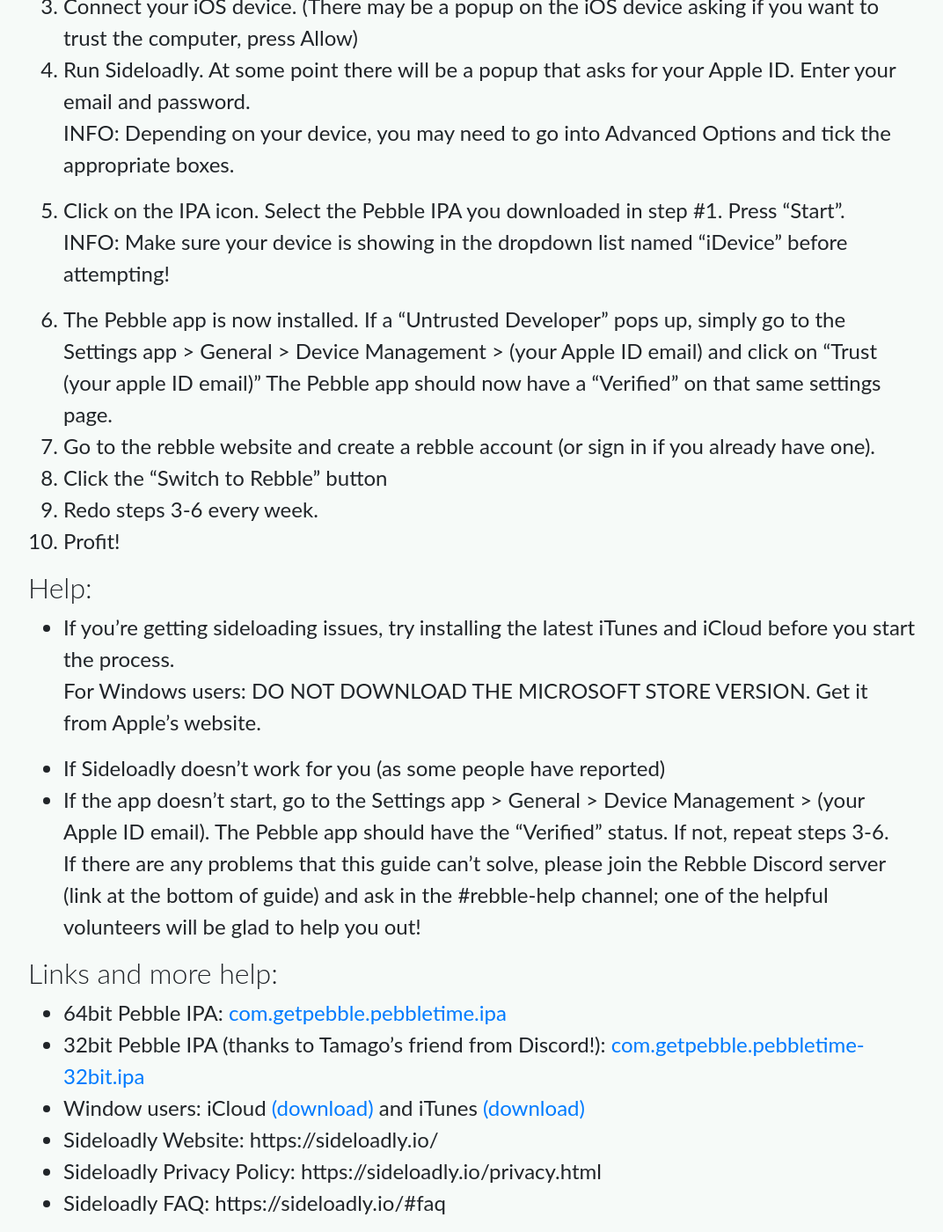
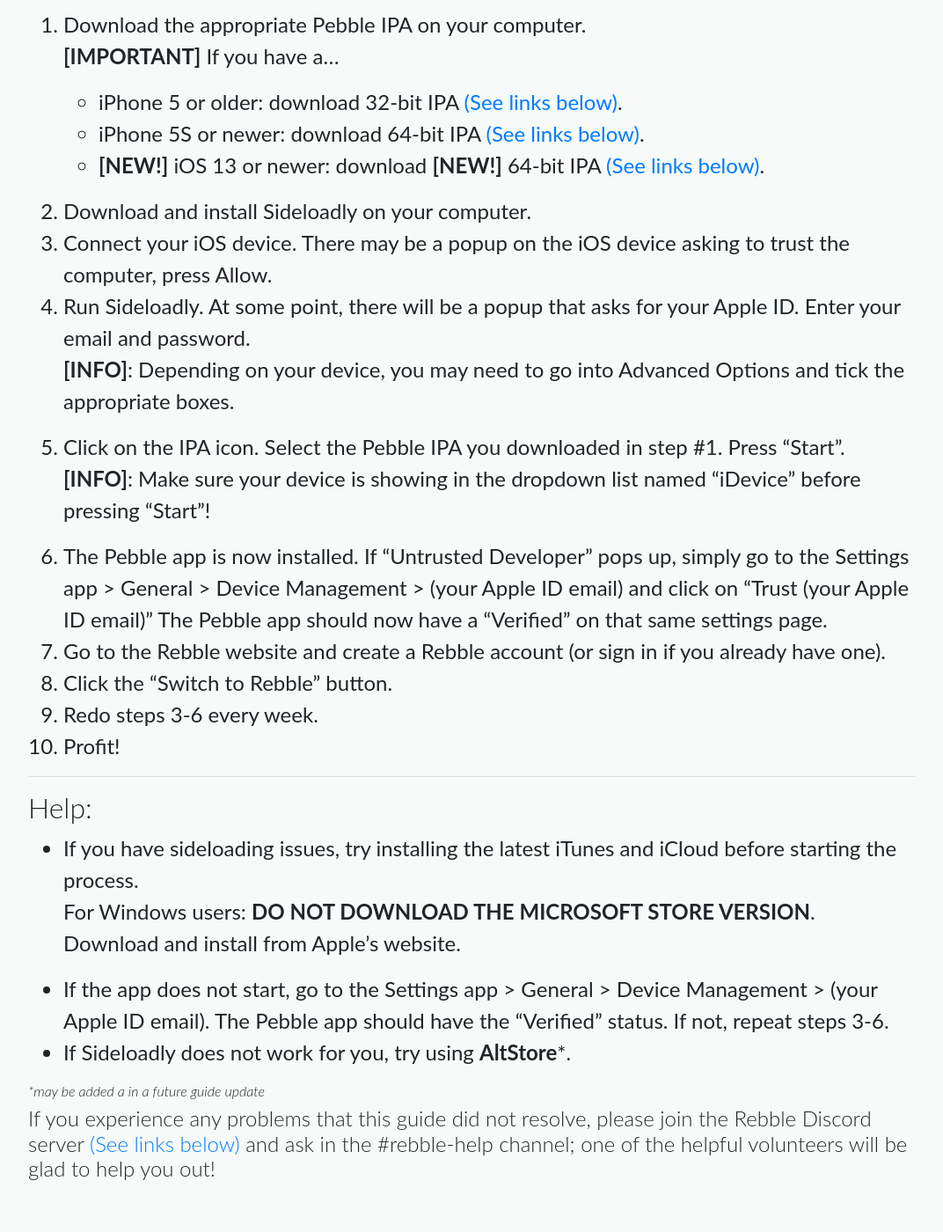
Before and after one commit to pebble-dev/rebble-help, a Jekyll site: the page built from _topic/sideload-ios-app.md, in a window 1280 px wide and 1400 px high, scrolled down 1280 px. Shown: the whole window at 88% size, without its empty margins (96-1168 px from the left). Built offline with Jekyll 4.4.1, drawn with Linux system fonts in a browser that asks for light colours; nearby versions of some CDN libraries; some of the changed text lies outside the part shown.

Commit message:
Update sideload-ios-app.md
Changes:
- Less wordy(?)
- More formatting
- Restructure of some steps
- Added link to Pebble IPA for iOS13 and newer (thanks Doakyz!)
- Mentioned AltStore for possible future guide update
- Hopefully optimized for the rebble website!

```diff
--- a/_topic/sideload-ios-app.md
+++ b/_topic/sideload-ios-app.md
@@ -2,72 +2,88 @@
 layout: post
 title: "Sideloading the Pebble app on iOS"
 prompt: "How to install the iOS app"
-keywords: "removed apple ios iphone store"
-date:   2022-02-12 09:00:00
+keywords: "removed apple ios iphone store sideload ipa"
+date:   2022-03-30 13:00:00
 author: "robonxt"
 hideFirstStepNumber: true
 osSpecific: false
 ---
-
 # Installing the Pebble app on iOS with Sideloadly
 
----------------------------------------------------------
+>### [Looking for download links? Go to the end of the guide](#download-and-links)!
 
+---
 The Pebble app is [no longer on the App Store](/ios-app-unavailable).
-No worries! If you have a Apple ID, you can install the
-app yourself! Just be aware that you have to do this
-every week in order for the app to keep running.
+No worries! If you have an Apple ID, you can install the app yourself! Just be aware that you have to do this every week for the app to keep working!
 
-If you install the app and don't redo the process after a week,
-your Pebble will still receive notifications.
+If you install the app and don't redo the process after a week, your Pebble will still receive notifications.
+###### *(written by robonxt, last updated on March 30, 2022)*
+---
 
----------------------------------------------------------
-
-(written by robonxt, last updated on 01.06.2022)
 
 ## What we are going to do:
-1. Install Sideloadly on computer.
-2. Use Sideloadly to sideload the Pebble IPA file onto the iOS device.
+1. Install Sideloadly on the computer
+3. Download Pebble IPA
+2. Use Sideloadly to sideload the Pebble IPA file onto the iOS device
 
 ## Requirements:
-- Computer (Windows 10 or MacOS 10.14 and higher)
-- iOS device (iOS 7+)
+- Apple ID (Apple ID account)
+- Computer (Windows 10, or macOS 10.14 and higher) with internet access
+- iOS device (iOS 7 or higher) with internet access
 - Cable for iOS device
 - (Optional) Latest iCloud and iTunes installed
-- Apple ID (account)
 
 ## Before starting:
-- Make sure the iOS device is connected to the internet.
-- Make sure the iOS device is not connected to the computer until mentioned.
-- If you have iPhone 5 or earlier, download the 32-bit IPA in the links at the bottom of this guide
-- If you have iPhone 5S or newer, download the 64-bit IPA in the links at the bottom of this guide
+- Read this guide carefully!
+- Make sure that...
+    - Computer is connected to the internet
+    - iOS device is connected to the internet
+    - iOS device is **not** connected to the computer
 
+> **[INFORMATION BOXES]** If you see this, then it is important!
+
+---
 ## Installation:
-1. Download the appropiate Pebble IPA on your computer (See links below).
-2. Download and install Sideloadly on your computer (See links below).
-3. Connect your iOS device. (There may be a popup on the iOS device asking if you want to trust the computer, press Allow)
-4. Run Sideloadly. At some point there will be a popup that asks for your Apple ID. Enter your email and password.
-> INFO: Depending on your device, you may need to go into Advanced Options and tick the appropriate boxes.
+1. Download the appropriate Pebble IPA on your computer.
+    > **[IMPORTANT]** If you have a...
+    >   * iPhone 5 or older: download 32-bit IPA [(See links below)](#download-and-links).
+    >   * iPhone 5S or newer: download 64-bit IPA [(See links below)](#download-and-links).
+    >   * **[NEW!]** iOS 13 or newer: download **[NEW!]** 64-bit IPA [(See links below)](#download-and-links).
+2. Download and install Sideloadly on your computer.
+3. Connect your iOS device. There may be a popup on the iOS device asking to trust the computer, press Allow.
+4. Run Sideloadly. At some point, there will be a popup that asks for your Apple ID. Enter your email and password.
+    > **[INFO]**: Depending on your device, you may need to go into Advanced Options and tick the appropriate boxes.
 5. Click on the IPA icon. Select the Pebble IPA you downloaded in step #1. Press "Start".
-> INFO: Make sure your device is showing in the dropdown list named "iDevice" before attempting!
-6. The Pebble app is now installed. If a "Untrusted Developer" pops up, simply go to the Settings app > General > Device Management > (your Apple ID email) and click on  "Trust (your apple ID email)" The Pebble app should now have a "Verified" on that same settings page.
-7. Go to the rebble website and create a rebble account (or sign in if you already have one).
-8. Click the "Switch to Rebble" button
+    > **[INFO]**: Make sure your device is showing in the dropdown list named "iDevice" before pressing "Start"!
+6. The Pebble app is now installed. If "Untrusted Developer" pops up, simply go to the Settings app > General > Device Management > (your Apple ID email) and click on  "Trust (your Apple ID email)" The Pebble app should now have a "Verified" on that same settings page.
+7. Go to the Rebble website and create a Rebble account (or sign in if you already have one).
+8. Click the "Switch to Rebble" button.
 9. Redo steps 3-6 every week.
 10. Profit!
 
+---
 ## Help:
-- If you're getting sideloading issues, try installing the latest iTunes and iCloud before you start the process.
-> For Windows users: DO NOT DOWNLOAD THE MICROSOFT STORE VERSION. Get it from Apple's website.
-- If Sideloadly doesn't work for you (as some people have reported)
-- If the app doesn't start, go to the Settings app > General > Device Management > (your Apple ID email). The Pebble app should have the "Verified" status. If not, repeat steps 3-6.
-> If there are any problems that this guide can't solve, please join the Rebble Discord server (link at the bottom of guide) and ask in the #rebble-help channel; one of the helpful volunteers will be glad to help you out!
+- If you have sideloading issues, try installing the latest iTunes and iCloud before starting the process.
+    > For Windows users: **DO NOT DOWNLOAD THE MICROSOFT STORE VERSION**. Download and install from Apple's website.
+- If the app does not start, go to the Settings app > General > Device Management > (your Apple ID email). The Pebble app should have the "Verified" status. If not, repeat steps 3-6.
+- If Sideloadly does not work for you, try using **AltStore***.
 
+###### **may be added a in a future guide update*
 
-## Links and more help:
+>#### If you experience any problems that this guide did not resolve, please join the Rebble Discord server [(See links below)](#download-and-links) and ask in the #rebble-help channel; one of the helpful volunteers will be glad to help you out!
+
+# Downloads and Links:
+### DOWNLOADS
+- **[NEW!]** 64bit Pebble IPA for iOS 13 and newer! (thanks to Doakyz from Discord!): [com.getpebble.pebbletime-iPhone13.ipa](https://cdn.discordapp.com/attachments/461686541027377152/939035930138923008/com.getpebble.pebbletime-iPhone13.ipa)
 - 64bit Pebble IPA: [com.getpebble.pebbletime.ipa](https://binaries.rebble.io/ipas/com.getpebble.pebbletime.ipa)
 - 32bit Pebble IPA (thanks to Tamago's friend from Discord!): [com.getpebble.pebbletime-32bit.ipa](https://binaries.rebble.io/ipas/com.getpebble.pebbletime-32bit.ipa)
 - Window users: iCloud [(download)](https://support.apple.com/en-us/HT204283) and iTunes [(download)](https://www.apple.com/itunes/)
+
+### LINKS
+- **Rebble Website: https://rebble.io/**
+    - **Rebble Discord Server: https://rebble.io/discord**
+    - **Rebble Setup: https://boot.rebble.io/**
+    - **Rebble FAQ: https://rebble.io/faq/**
 - Sideloadly Website: https://sideloadly.io/
-- Sideloadly Privacy Policy: https://sideloadly.io/privacy.html
-- Sideloadly FAQ: https://sideloadly.io/#faq
+    - Sideloadly Privacy Policy: https://sideloadly.io/privacy.html
+    - Sideloadly FAQ: https://sideloadly.io/#faq
```
